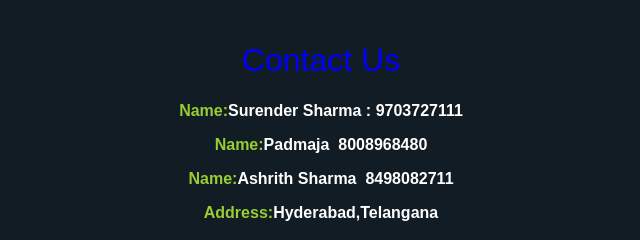
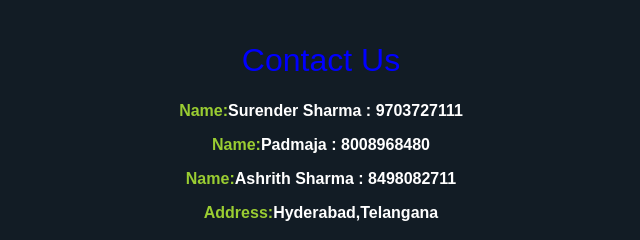
Before and after one commit to ashrithsharma/MMS, a plain HTML site: page index.html in a window 1280 px wide. Shown: the part 2808-3048 px from the top of the page, 319-959 px from the left. Drawn offline with nearby package versions, Linux system fonts and the light colour scheme.

Commit message:
Update index.html
Signed-off-by: ashrithsharma <119427194+ashrithsharma@users.noreply.github.com>

```diff
--- a/index.html
+++ b/index.html
@@ -696,8 +696,8 @@ For more information or to place an order, please visit our website or contact u
       <h2>Contact Us</h2>
       <div class="contact-info">
         <p><strong>Name:</strong><b>Surender Sharma  :</b>&nbsp;<b>9703727111</b></p>
-        <p><strong>Name:</strong><b>Padmaja  </b>&nbsp;<b>8008968480</b></p>
-        <p><strong>Name:</strong><b>Ashrith Sharma  </b>&nbsp;<b>8498082711</b></p>
+        <p><strong>Name:</strong><b>Padmaja  :</b>&nbsp;<b>8008968480</b></p>
+        <p><strong>Name:</strong><b>Ashrith Sharma  :</b>&nbsp;<b>8498082711</b></p>
         <p><strong>Address:</strong><b>Hyderabad,Telangana</b></p>
       </div>
     </div>
```
